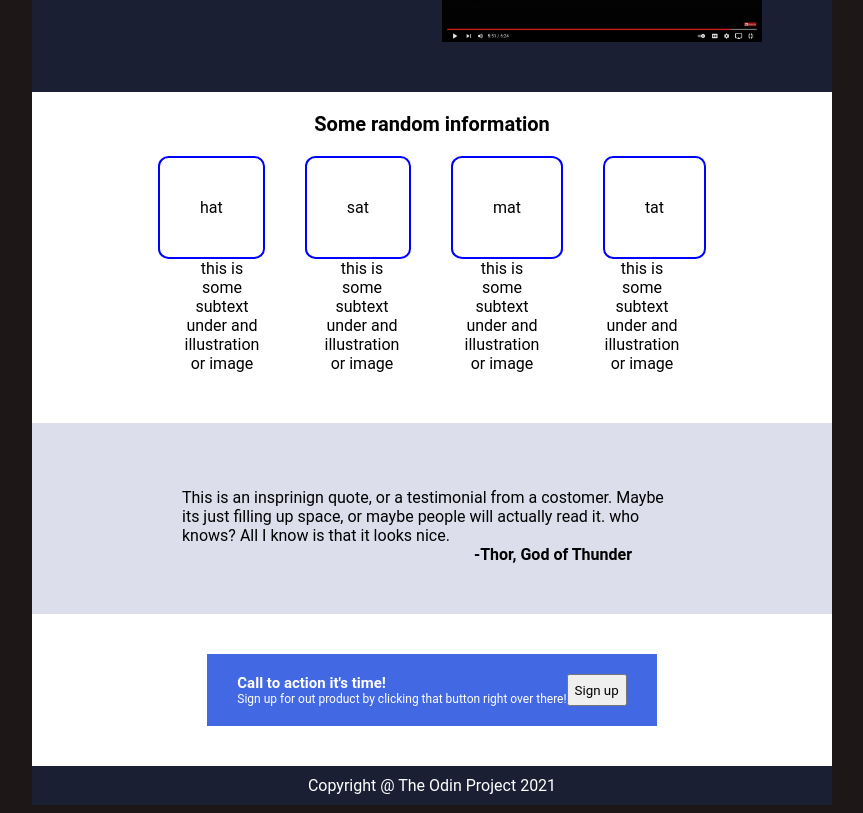
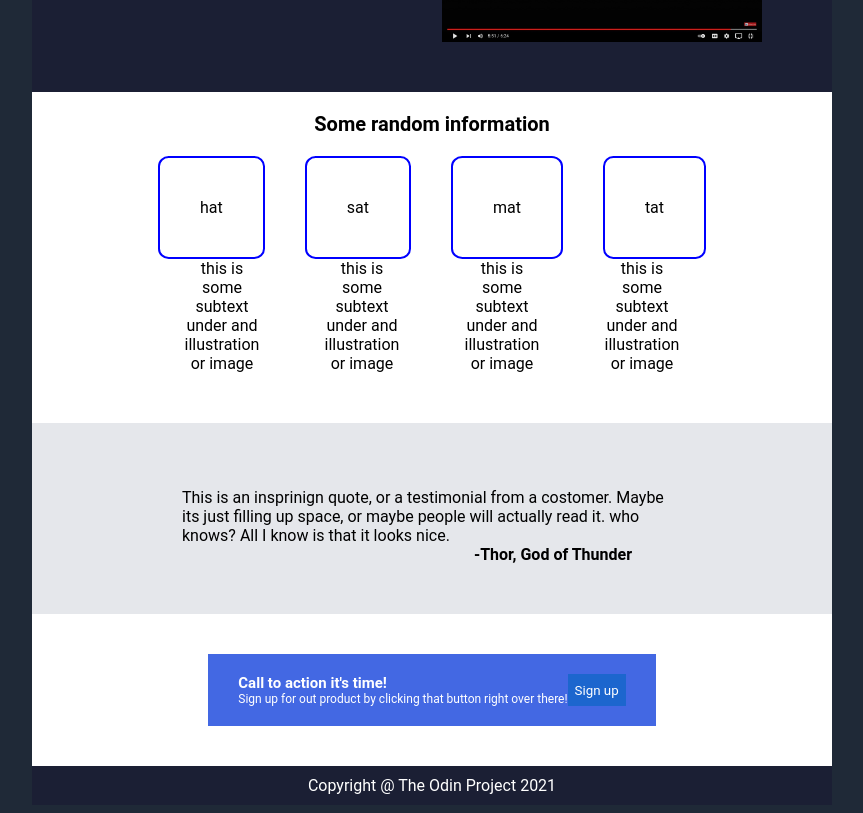
Before and after one commit to J-pixel73/Website-test, a plain HTML site: page index.html in a window 1280 px wide. Shown: the part 235-1048 px from the top of the page, without its empty margins (208-1071 px from the left). Drawn offline with Linux system fonts and the light colour scheme; a web font is replaced by a local one.

```diff
--- a/index.html
+++ b/index.html
@@ -52,7 +52,7 @@
                     <div class="white"><strong>Call to action it's time!</strong></div>
                     <div style="color: white; font-size: 12px;">Sign up for out product by clicking that button right over there!</div>
                 </div>
-                <button>Sign up</button>
+                <button class="buttons">Sign up</button>
             </div>
         </div>
         <div style="background-color: rgb(27, 31, 52); text-align:center; padding:10px; color:white;">Copyright @ The Odin Project 2021</div>
--- a/united.css
+++ b/united.css
@@ -17,8 +17,8 @@
 .ados{align-items:center;}
 #loco{color: white; font-size: 30px;}
 .txunder{margin: 0px 30px 50px 30px ; max-width: 80px; text-align: center;}
-#third{background-color: rgb(220, 222, 235); display: flex;justify-content: center;}
-.main{display:flex; justify-content: center; background-color: rgb(29, 23, 23);}
+#third{background-color: #E5E7EB; display: flex;justify-content: center;}
+.main{display:flex; justify-content: center; background-color: #1f2937;}
 .mrwhite{background-color:white;}
 .last{background-color: rgb(67, 104, 227);}
-#fix{display: flex; justify-content: center;}
+#fix{display: flex; justify-content: center; align-items: center;}
```
Also changed, not shown: second-page.html (deleted).
